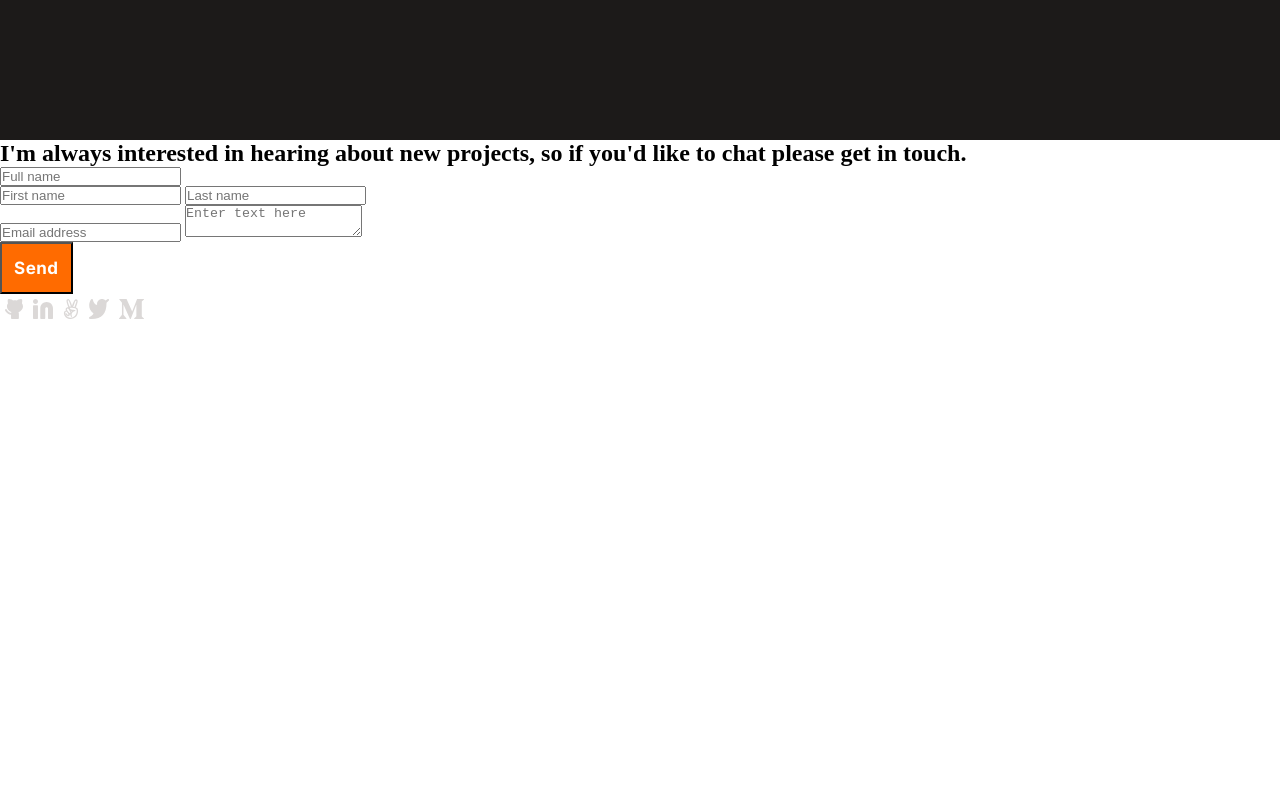
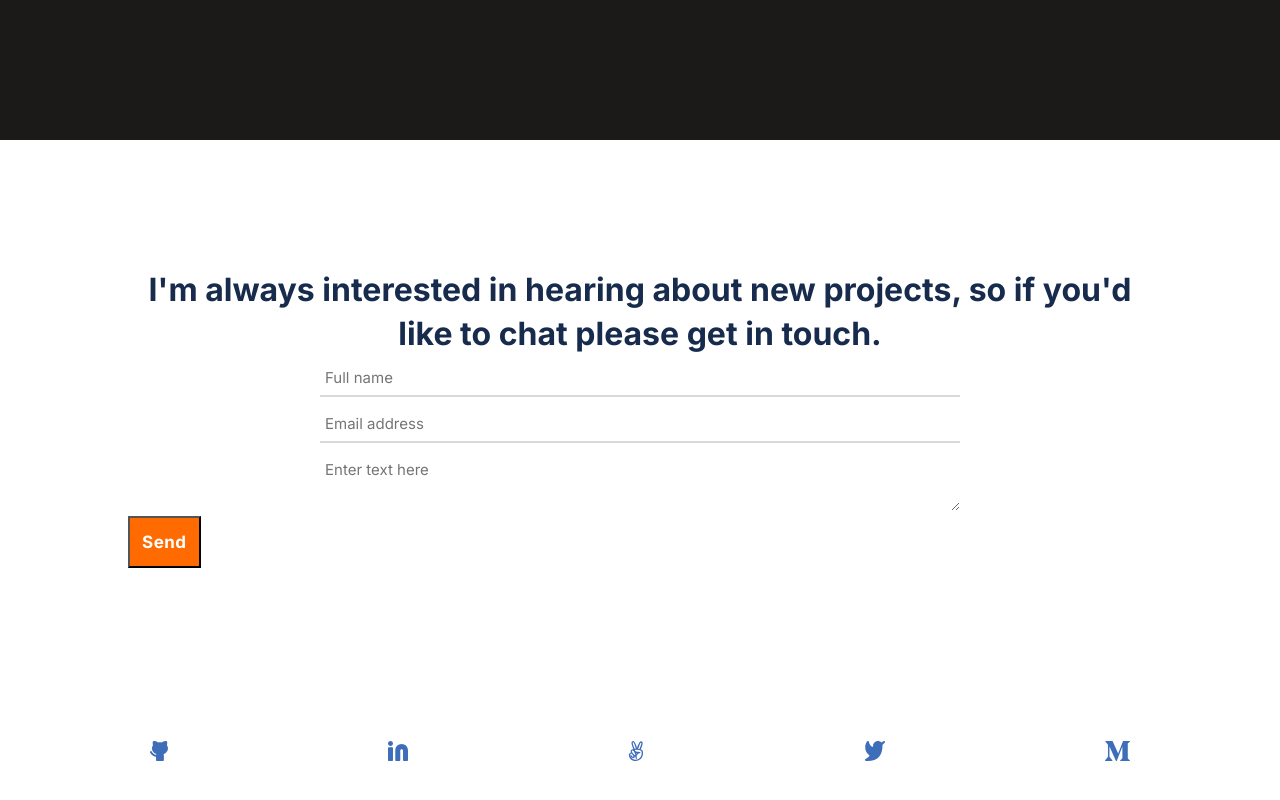
Before and after one commit to sajid-munawar/cr-contact-form, a website: page index.html in a window 1280 px wide. Shown: the part 6567-7367 px from the top of the page. Before the commit the page ends 6895 px from the top, so only its background shows below. Drawn offline with Linux system fonts and the light colour scheme.

Commit message:
Add style to the contact form

```diff
--- a/css/main.css
+++ b/css/main.css
@@ -325,3 +325,62 @@ li {
 .skills {
   list-style: inside url("../media/svg/circle.svg");
 }
+
+
+#contact {
+  padding: 10%;
+}
+
+#contact h2 {
+  font-family: "Inter", sans-serif;
+  font-style: normal;
+  font-weight: bold;
+  font-size: 32px;
+  line-height: 44px;
+  text-align: center;
+  color: #172b4d;
+}
+
+form {
+  display: flex;
+  flex-direction: column;
+  align-items: center;
+}
+
+input {
+  border: none;
+  outline: none;
+  border-bottom: solid 2px #dbd8d7;
+}
+
+textarea {
+  color: #3c3a39;
+  border: none;
+  outline: none;
+}
+
+input,
+textarea {
+  font-family: "Inter", sans-serif;
+  font-style: normal;
+  font-weight: normal;
+  font-size: 15px;
+  line-height: 24px;
+  margin: 5px;
+  padding: 5px;
+  min-width: 50vw;
+}
+
+.name-form {
+  display: none;
+}
+
+.footer-social {
+  display: flex;
+  align-items: center;
+  justify-content: space-around;
+  padding: 5vh;
+  filter:
+    invert(67%) sepia(46%) saturate(986%) hue-rotate(179deg)
+    brightness(92%) contrast(82%);
+}
```
